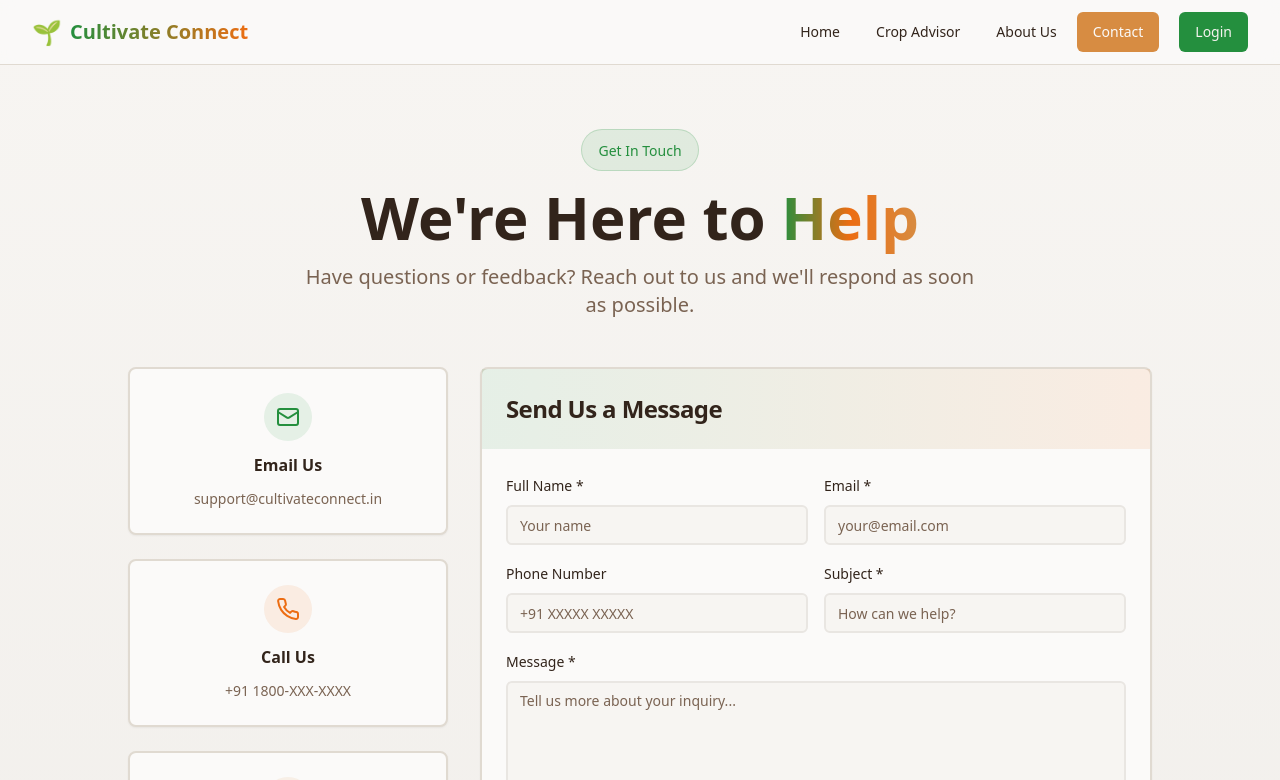
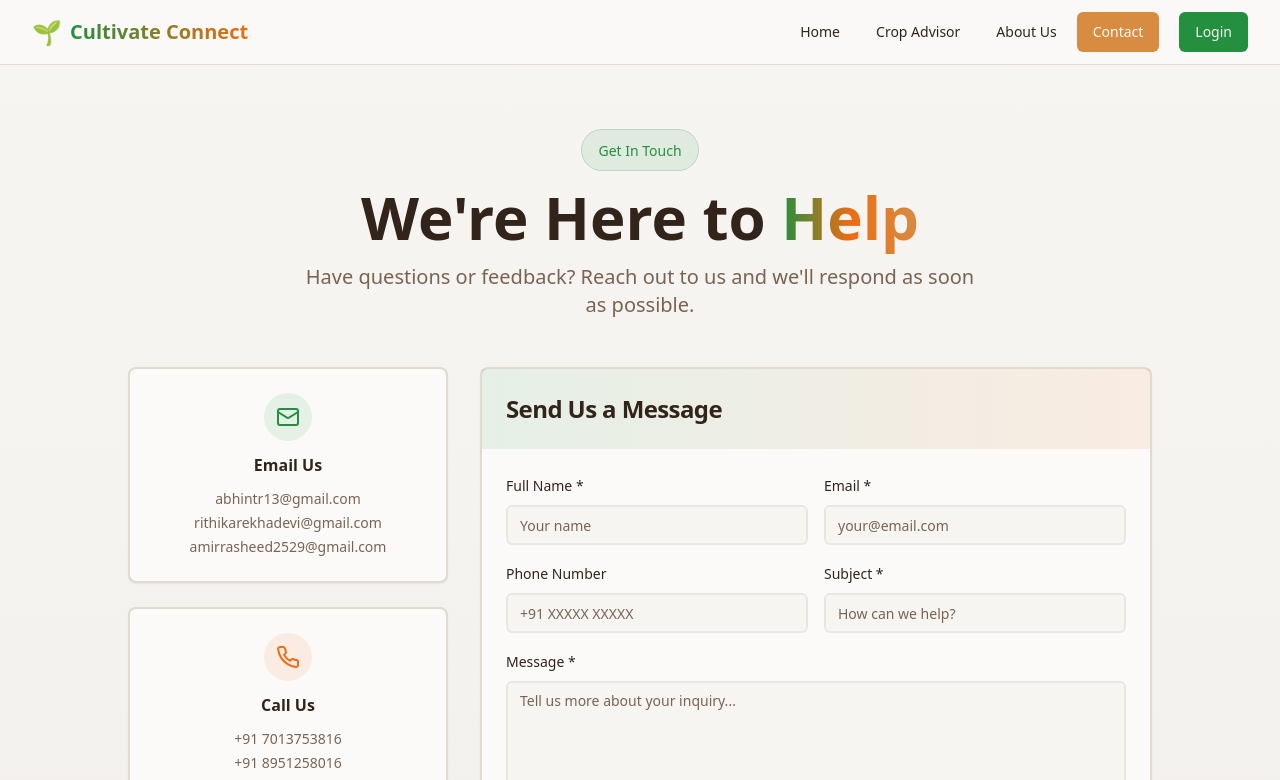
Before and after one commit to Rithika-git-netizen/cultivate-connect-..., a React (Vite) app: page /contact in a window 1280 px wide. Shown: the top 780 px of the page. Built offline with nearby package versions, Linux system fonts and the light colour scheme; the HTML template or start-up script is replaced by a standard one.

Commit message:
Add contact details to page

```diff
--- a/src/pages/Contact.tsx
+++ b/src/pages/Contact.tsx
@@ -55,7 +55,11 @@ const Contact = () => {
                     <Mail className="w-6 h-6 text-primary" />
                   </div>
                   <h3 className="font-bold">Email Us</h3>
-                  <p className="text-sm text-muted-foreground">support@cultivateconnect.in</p>
+                  <div className="space-y-1">
+                    <p className="text-sm text-muted-foreground">abhintr13@gmail.com</p>
+                    <p className="text-sm text-muted-foreground">rithikarekhadevi@gmail.com</p>
+                    <p className="text-sm text-muted-foreground">amirrasheed2529@gmail.com</p>
+                  </div>
                 </CardContent>
               </Card>
 
@@ -65,7 +69,12 @@ const Contact = () => {
                     <Phone className="w-6 h-6 text-accent" />
                   </div>
                   <h3 className="font-bold">Call Us</h3>
-                  <p className="text-sm text-muted-foreground">+91 1800-XXX-XXXX</p>
+                  <div className="space-y-1">
+                    <p className="text-sm text-muted-foreground">+91 7013753816</p>
+                    <p className="text-sm text-muted-foreground">+91 8951258016</p>
+                    <p className="text-sm text-muted-foreground">+91 9738897539</p>
+                    <p className="text-sm text-muted-foreground">+91 8088927021</p>
+                  </div>
                 </CardContent>
               </Card>
 
```
